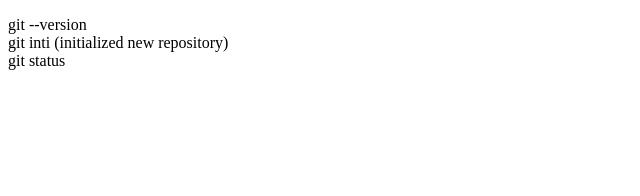
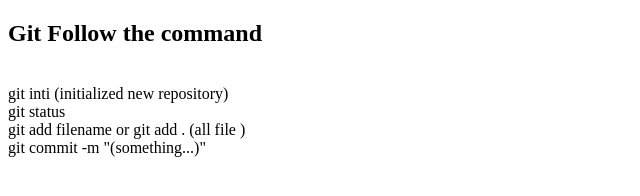
Before and after one commit to Pd12patil/Git-Practice, a plain HTML site: page index.html in a window 1280 px wide. Shown: the whole page, without its empty margins (0-640 px from the left). Drawn offline with Linux system fonts and the light colour scheme.

Commit message:
heading Add

```diff
--- a/index.html
+++ b/index.html
@@ -6,9 +6,12 @@
     <title>Git</title>
 </head>
 <body>
-   <p> git --version <br/>
+   <h2>Git Follow the command</h2>
+   <p> <!-- git --version  --> <br/>
       git inti (initialized new repository) <br/>
       git status <br/>
+      git add filename or git add . (all file ) <br/>
+      git commit -m "(something...)"
 
    </p>
 </body>
```
Also changed, not shown: 1 other file.
